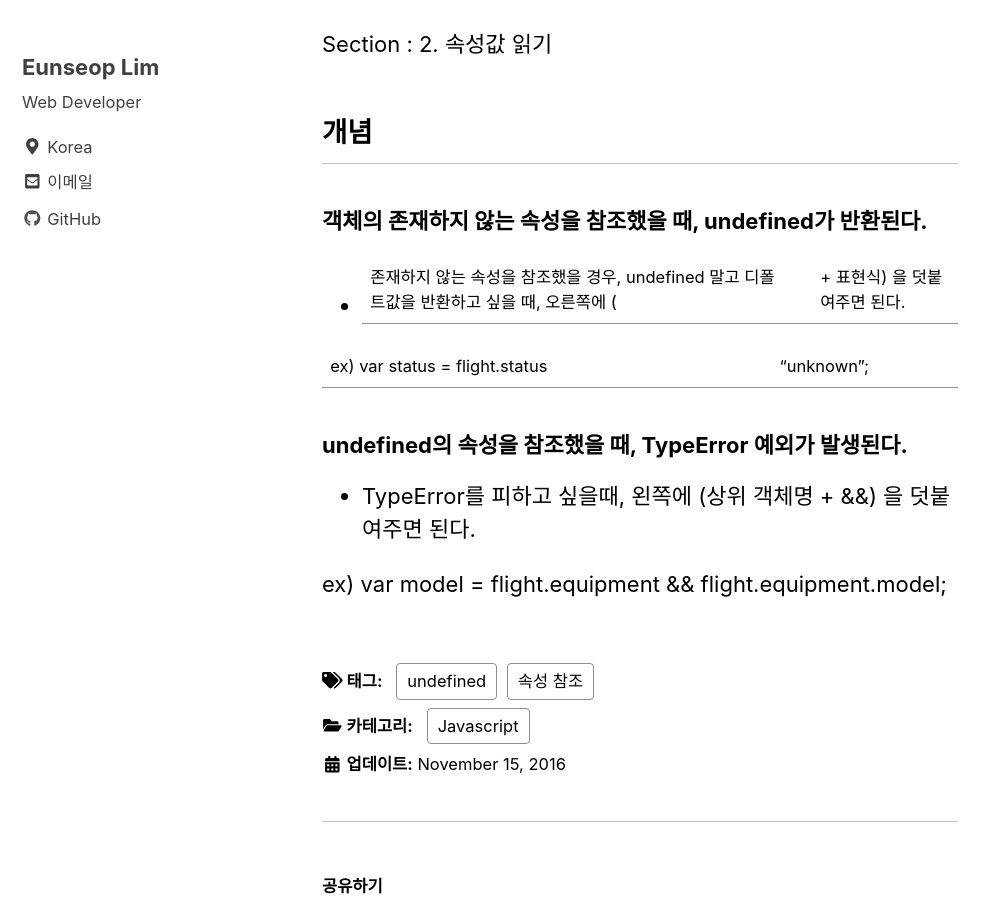
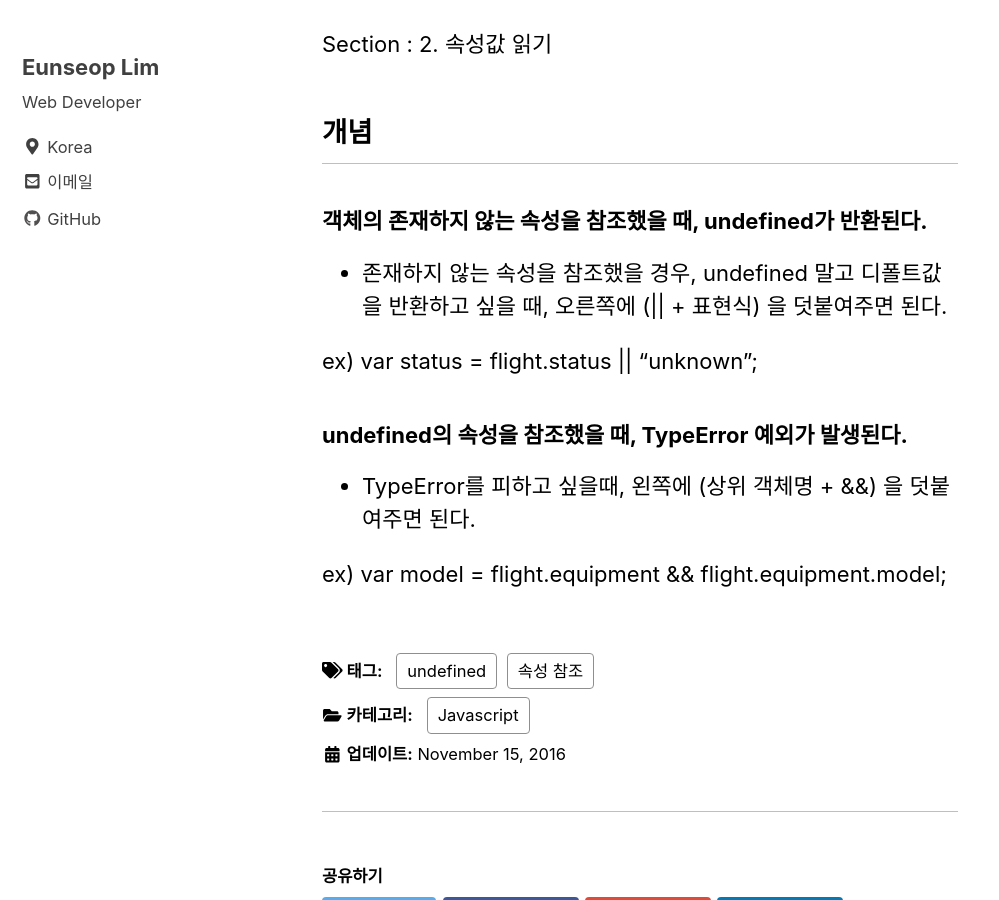
Before and after one commit to LimEunSeop/limeunseop.github.io, a Jekyll site: the page built from _posts/2016-11-15-Javascript-객체-속성값-읽기.md, in a window 1280 px wide and 900 px high, scrolled down 652 px. Shown: the whole window, without its empty margins (0-999 px from the left). Built offline with Jekyll 4.4.1, drawn with Linux system fonts in a browser that asks for light colours; nearby versions of some CDN libraries; comment, search, counter and statistics services are not loaded; a style sheet for code colours, icons or effects is not loaded.

Commit message:
파이프문자 인식문제 개선

```diff
--- a/_posts/2016-11-15-Javascript-객체-속성값-읽기.md
+++ b/_posts/2016-11-15-Javascript-객체-속성값-읽기.md
@@ -28,9 +28,9 @@ Section : 2. 속성값 읽기
 
 ### 객체의 존재하지 않는 속성을 참조했을 때, undefined가 반환된다.
 
-- 존재하지 않는 속성을 참조했을 경우, undefined 말고 디폴트값을 반환하고 싶을 때, 오른쪽에 (|| + 표현식) 을 덧붙여주면 된다.
+- 존재하지 않는 속성을 참조했을 경우, undefined 말고 디폴트값을 반환하고 싶을 때, 오른쪽에 (\|\| + 표현식) 을 덧붙여주면 된다.
 
-ex) var status = flight.status || "unknown";
+ex) var status = flight.status \|\| "unknown";
 
 
 
```
Also changed, not shown: _posts/2018-11-15-Javascript-연산자-동작방식.md (+1 -1 lines).
